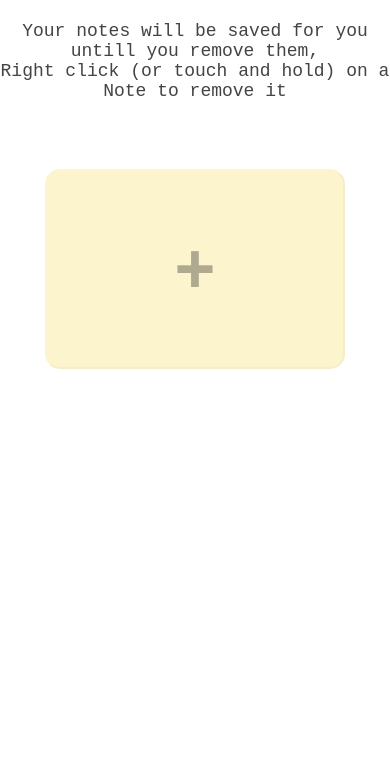
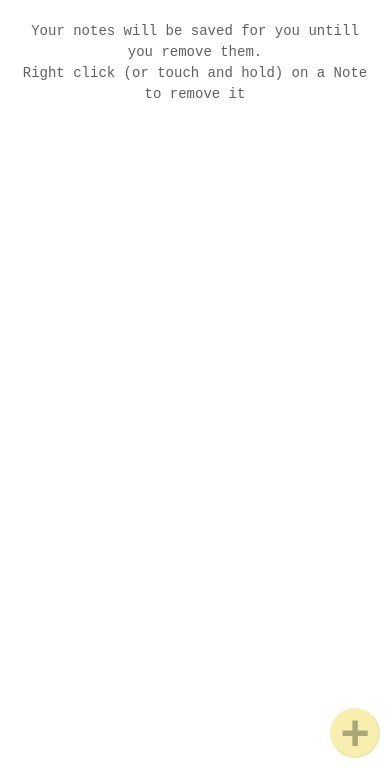
Before and after one commit to husamasaad/sticky-notes, a plain HTML site: page index.html in a window 390 px wide. Shown: the part 76-844 px from the top of the page. Drawn offline with Linux system fonts and the light colour scheme; some packages are replaced by stand-ins of ours; a script that the page names is missing.

Commit message:
adjusted sized for mobile screen

```diff
--- a/index.html
+++ b/index.html
@@ -11,7 +11,7 @@
 <body>
   <h1 class="heading">Sticky Notes</h1>
   <p class="info-text">
-  Your notes will be saved for you untill you remove them, <br> Right click (or touch and hold) on a Note to remove it</p>
+  Your notes will be saved for you untill you remove them. <br> Right click (or touch and hold) on a Note to remove it</p>
   <div class="notes" id="notes">
     <!-- Will be added Dynamically -->
     <button class="btn" id="btn">+</button>
--- a/styles.css
+++ b/styles.css
@@ -6,6 +6,7 @@ body {
   margin: 0;
   background:  white;
   font-family: 'Courier New', Courier, monospace;
+  padding: 0 15px;
 }
 
 .heading {
@@ -17,8 +18,9 @@ body {
 
 .info-text {
   text-align: center;
-  color: #444447;
-  font-size: 18px;
+  color: #444447da;
+  font-size: 14px;
+  line-height: 1.5;
 }
 
 .notes {
@@ -33,15 +35,20 @@ body {
   padding: 17px;
   border-radius: 15px;
   resize: none;
-  /* box-shadow: 0 0 3px rgba(0, 0, 0, .3); */
   font-size: 18px;
-  height: 200px;
+  height: 100px;
   width: 100%;
   color: #444447;
   border: none;
   outline: none;
   background-color: rgb(248 238 174 / 61%);
   transition: all .3s ease;
+}
+
+@media (min-width: 767px) {
+  .note {
+    height: 200px;
+  }
 }
 
 .note-con {
@@ -90,8 +97,31 @@ body {
   cursor: pointer;
 }
 
-.btn:hover {
-  background-color: rgba(255, 255, 255, .55);
-  color: rgba(0, 0, 0, .6);
-  transition: all .3s ease;
+@media (max-width: 767px) {
+  .btn {
+    position: fixed;
+    width: 50px;
+    height: 50px;
+    border-radius: 50%;
+    line-height: 40px;
+    font-size: 50px;
+    bottom: 10px;
+    right: 10px;
+    background-color: rgb(248 238 174 / 100%);
+    /* color: white; */
+  }
+  .btn:hover {
+    transform: scale(1.2);
+  }
+  .btn.acitve {
+
+  }
 }
+
+@media (min-width: 767px) {
+  .btn:hover {
+    background-color: rgba(255, 255, 255, .55);
+    color: rgba(0, 0, 0, .6);
+    transition: all .3s ease;
+  }
+}
```
